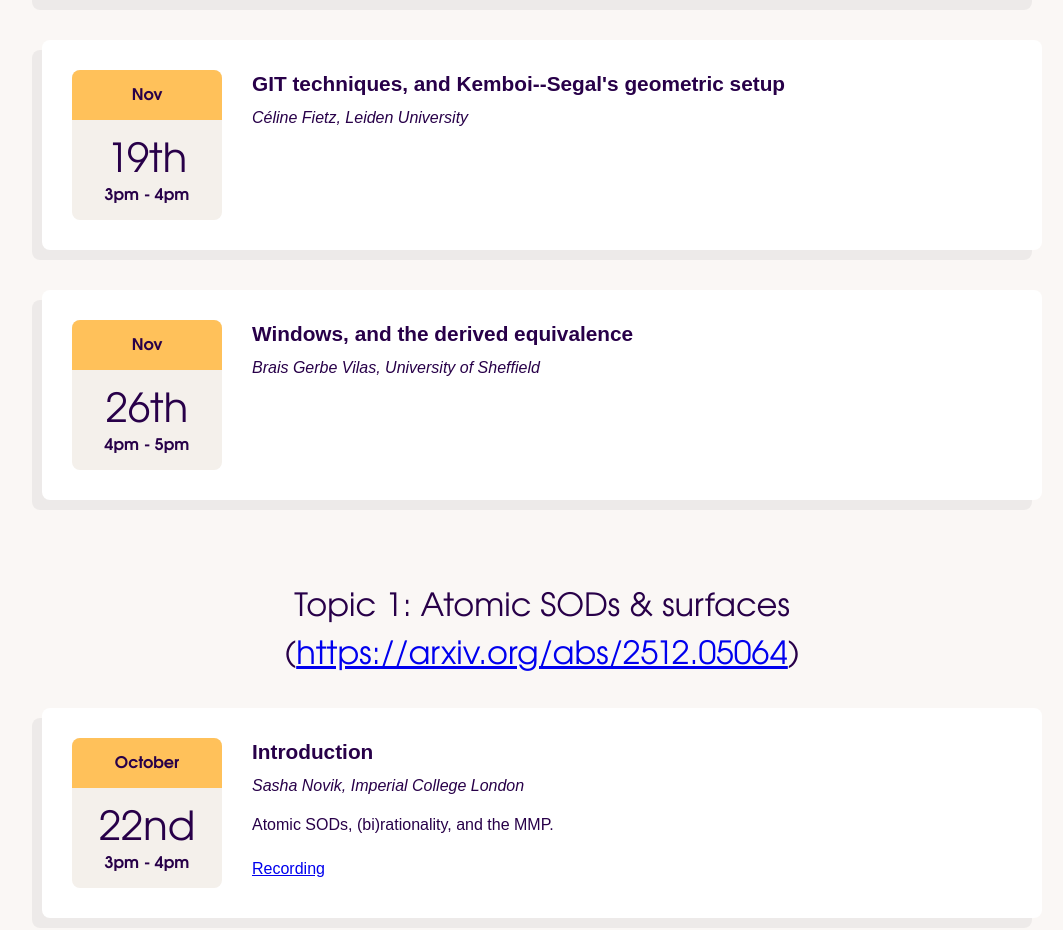
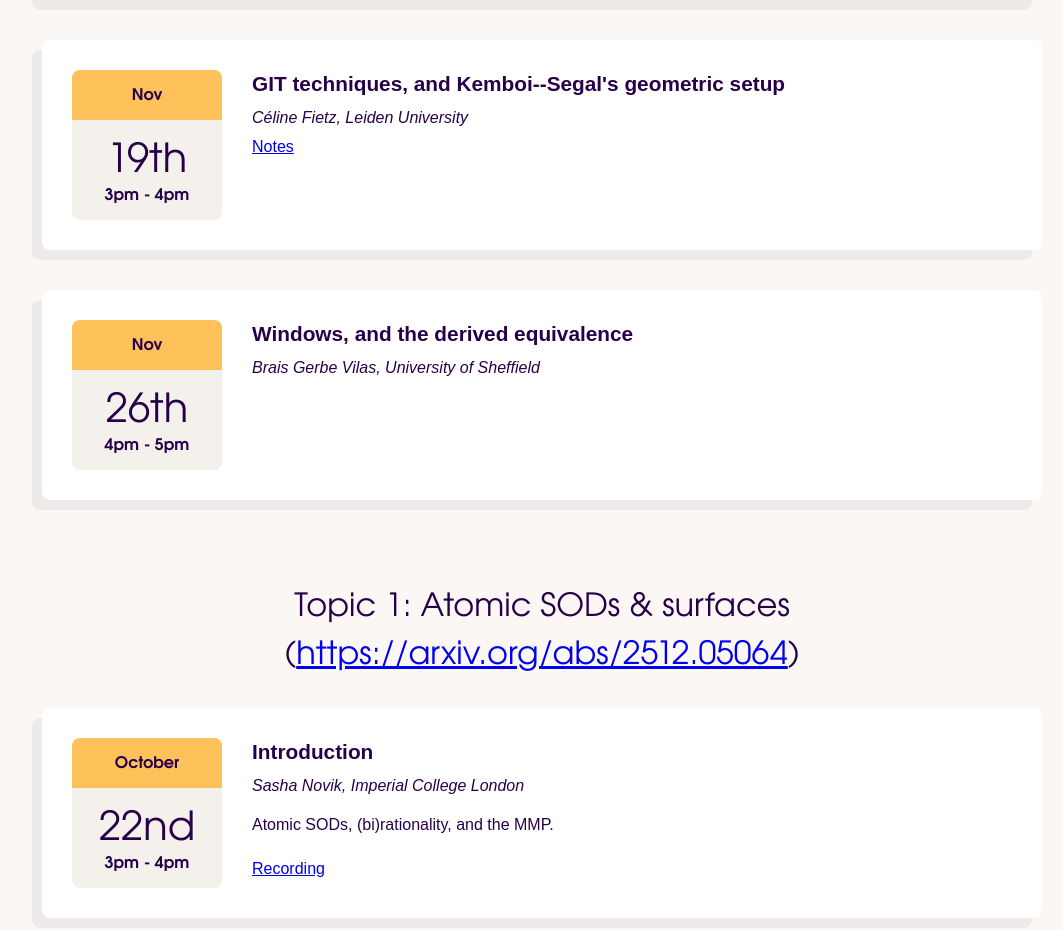
Before and after one commit to dogs-seminar/dogs-seminar.github.io, a plain HTML site: page index.html in a window 1280 px wide. Shown: the part 1180-2110 px from the top of the page, without its empty margins (98-1161 px from the left). Drawn offline with nearby package versions, Linux system fonts and the light colour scheme.

Commit message:
Add notes

```diff
--- a/index.html
+++ b/index.html
@@ -155,9 +155,9 @@
                             <a href="notes/dogs-02_06_26.pdf">Notes</a>
                         </div> -->
 
-                        <!-- <div class="notes">
-                            <a href="https://imperial-ac-uk.zoom.us/rec/share/wA-4Fko5zirXPbrthBk8UweRU-LY4VSajsm_DSDw81WzzdX31ut0VRZgwYn9Wp2o.zdDDRmCSIZN-fKWO">Recording</a>
-                        </div> -->
+                        <div class="notes">
+                            <a href="notes/dogs-19_11_26.pdf">Notes</a>
+                        </div>
                     </div>
                 </div>
 
```
Also changed, not shown: 1 other file.
